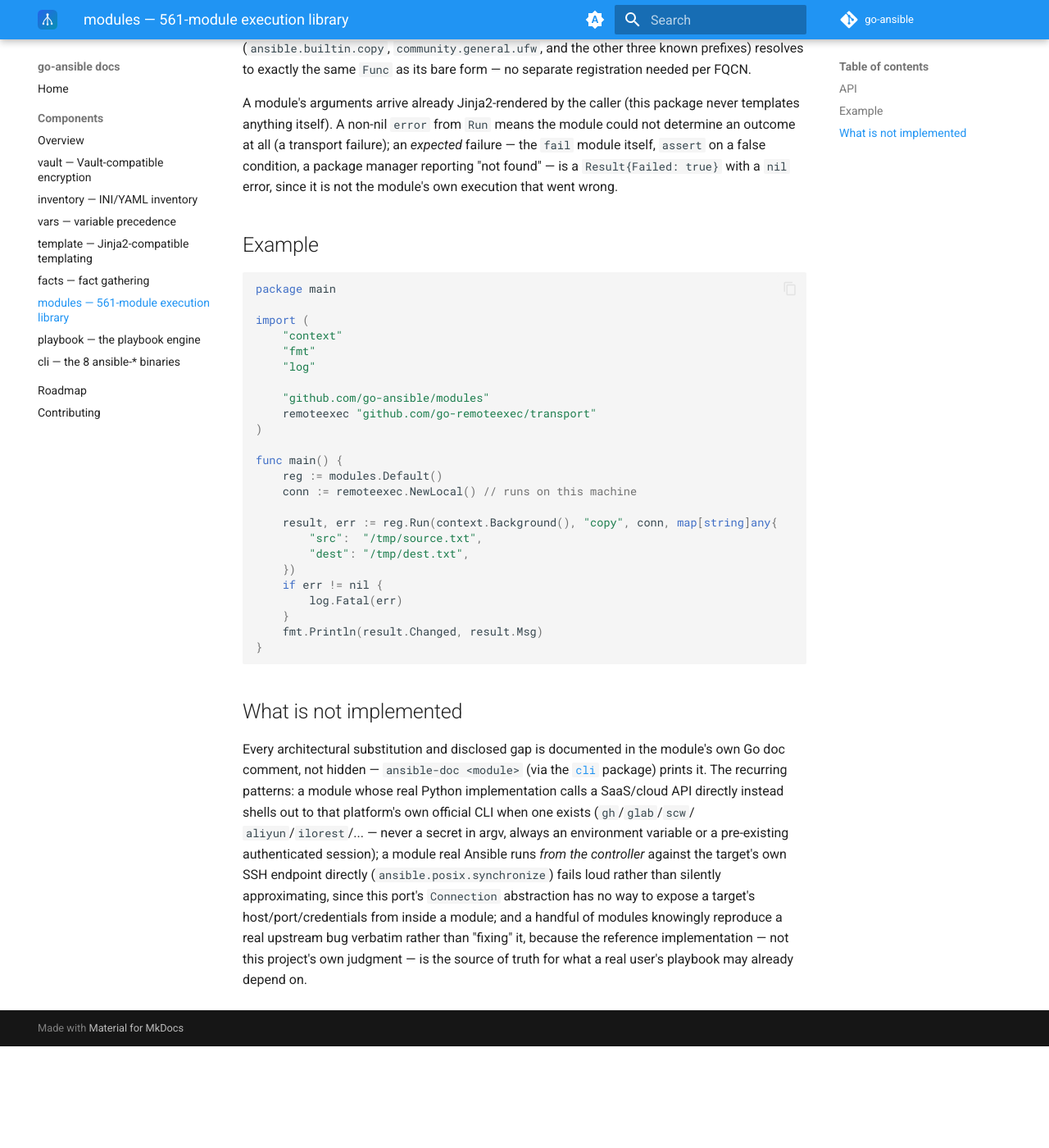
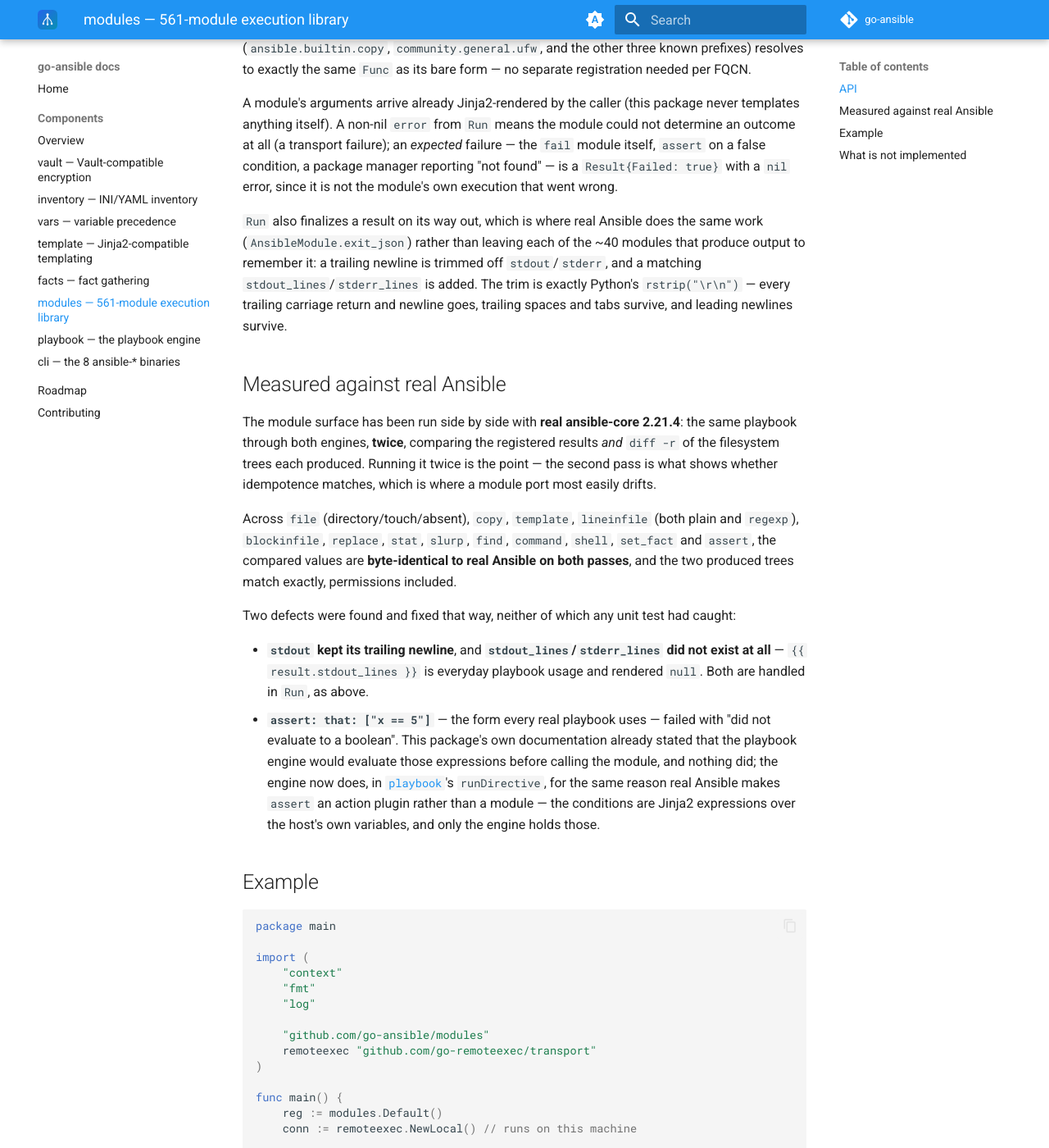
Before and after one commit to go-ansible/docs, an MkDocs documentation site: the page built from docs/components/modules.md, in a window 1280 px wide and 1400 px high, scrolled down 1053 px. Shown: the whole window at 82% size. Built offline with MkDocs 1.6.1 and Material for MkDocs 9.7.7, drawn with Linux system fonts in a browser that asks for light colours; the version menu is left out; before the commit the page ends 2329 px from its top, so only the background shows below that.

Commit message:
Record the module differential against real ansible-core (#24)
Adds to modules' page what running the module surface side by side with
real ansible-core 2.21.4 measured: 13 modules byte-identical over two
consecutive passes with matching filesystem trees, the two defects it
found (stdout's trailing newline and missing stdout_lines; assert's
unevaluated that conditions), and the Run finalization step that now
matches AnsibleModule.exit_json.

Co-authored-by: Claude Opus 5 (1M context) <noreply@anthropic.com>

````diff
--- a/docs/components/modules.md
+++ b/docs/components/modules.md
@@ -59,6 +59,43 @@ the module could not determine an outcome at all (a transport failure); an
 a package manager reporting "not found" — is a `Result{Failed: true}` with a
 `nil` error, since it is not the module's own execution that went wrong.
 
+`Run` also finalizes a result on its way out, which is where real Ansible
+does the same work (`AnsibleModule.exit_json`) rather than leaving each of
+the ~40 modules that produce output to remember it: a trailing newline is
+trimmed off `stdout`/`stderr`, and a matching `stdout_lines`/`stderr_lines`
+is added. The trim is exactly Python's `rstrip("\r\n")` — every trailing
+carriage return and newline goes, trailing spaces and tabs survive, and
+leading newlines survive.
+
+## Measured against real Ansible
+
+The module surface has been run side by side with **real ansible-core
+2.21.4**: the same playbook through both engines, **twice**, comparing the
+registered results *and* `diff -r` of the filesystem trees each produced.
+Running it twice is the point — the second pass is what shows whether
+idempotence matches, which is where a module port most easily drifts.
+
+Across `file` (directory/touch/absent), `copy`, `template`, `lineinfile`
+(both plain and `regexp`), `blockinfile`, `replace`, `stat`, `slurp`,
+`find`, `command`, `shell`, `set_fact` and `assert`, the compared values
+are **byte-identical to real Ansible on both passes**, and the two produced
+trees match exactly, permissions included.
+
+Two defects were found and fixed that way, neither of which any unit test
+had caught:
+
+- **`stdout` kept its trailing newline**, and **`stdout_lines`/`stderr_lines`
+  did not exist at all** — `{{ result.stdout_lines }}` is everyday playbook
+  usage and rendered `null`. Both are handled in `Run`, as above.
+- **`assert: that: ["x == 5"]`** — the form every real playbook uses —
+  failed with "did not evaluate to a boolean". This package's own
+  documentation already stated that the playbook engine would evaluate
+  those expressions before calling the module, and nothing did; the
+  engine now does, in [`playbook`](playbook.md)'s `runDirective`, for the
+  same reason real Ansible makes `assert` an action plugin rather than a
+  module — the conditions are Jinja2 expressions over the host's own
+  variables, and only the engine holds those.
+
 ## Example
 
 ```go
````
